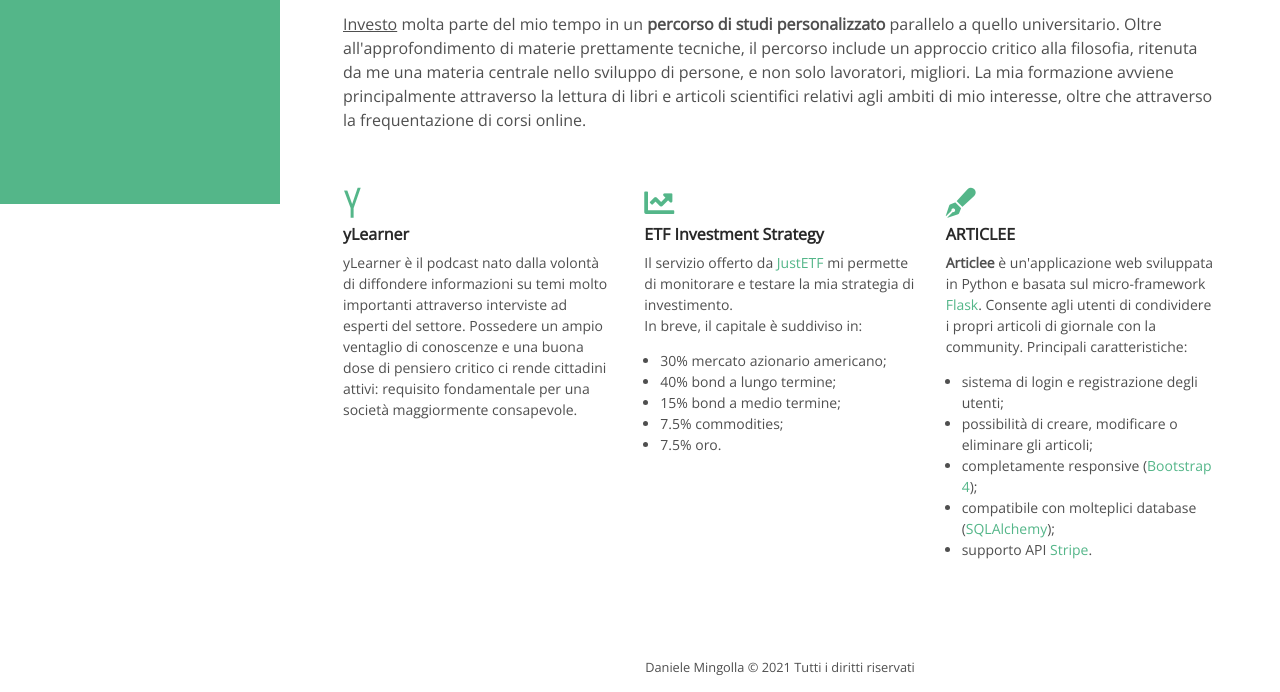
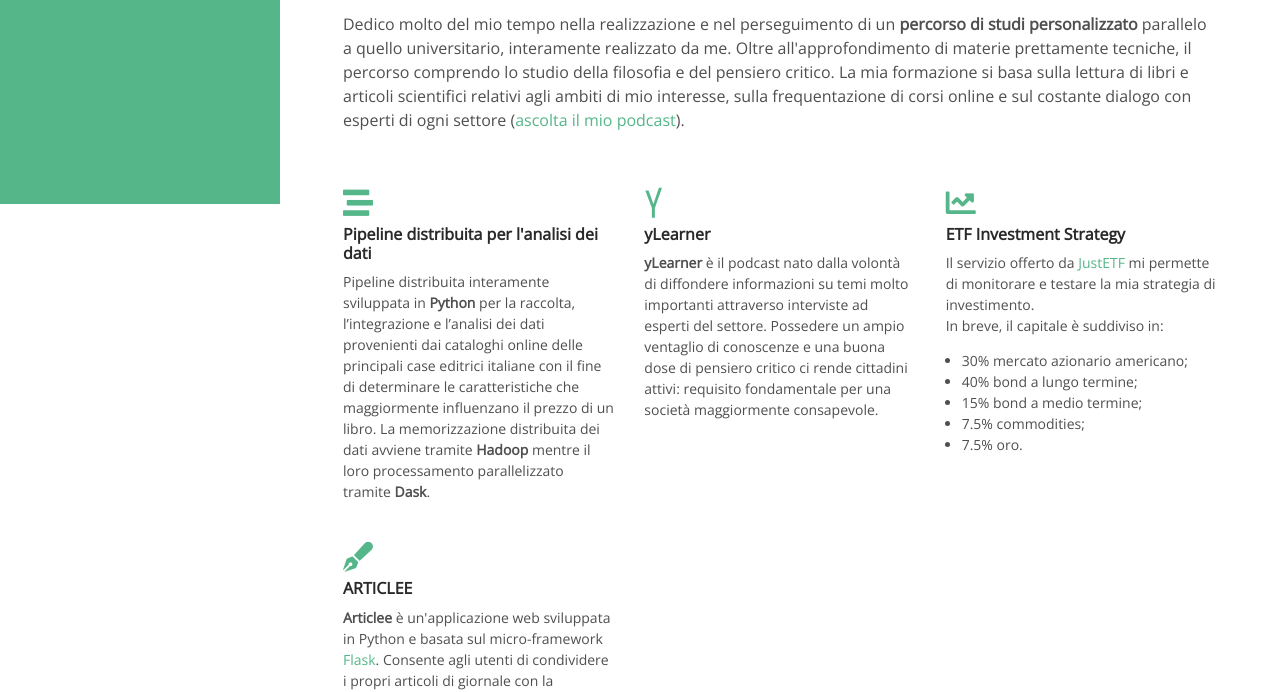
Before and after one commit to mingolladaniele/mingolladaniele.github.io, a plain HTML site: page index.html in a window 1280 px wide. Shown: the part 596-1288 px from the top of the page. Drawn offline with nearby package versions, Linux system fonts and the light colour scheme.

Commit message:
added data management project

```diff
--- a/index.html
+++ b/index.html
@@ -21,7 +21,7 @@
   <!-- FontAwesome JS-->
   <script src="https://kit.fontawesome.com/1695380756.js"></script>
   <script
-    type="text/javascript"> (function () { var css = document.createElement('link'); css.href = 'https://use.fontawesome.com/releases/v5.1.0/css/all.css'; css.rel = 'stylesheet'; css.type = 'text/css'; document.getElementsByTagName('head')[0].appendChild(css); })(); </script>
+    type="text/javascript"> (function () { var css = document.createElement('link'); css.href = 'https://use.fontawesome.com/releases/v5.1.0/css/all.css'; css.rel = 'stylesheet'; css.type = 'text/css'; document.getElementsByTagName('head')[0].appendChild(css); })();</script>
 
 
   <!-- Theme CSS -->
@@ -132,14 +132,34 @@
       <div class="container">
         <h2 class="section-title font-weight-bold mb-3">Progetti</h2>
         <div class="section-intro mb-5">
-          <u>Investo</u> molta parte del mio tempo in un <b>percorso di studi personalizzato</b> parallelo a
-          quello universitario. Oltre all'approfondimento di materie prettamente tecniche, il percorso include un
-          approccio critico alla filosofia, ritenuta da me una materia centrale nello sviluppo di persone, e non solo
-          lavoratori, migliori.
-          La mia formazione avviene principalmente attraverso la lettura di libri e articoli scientifici relativi
-          agli ambiti di mio interesse, oltre che attraverso la frequentazione di corsi online.
+          Dedico molto del mio tempo nella realizzazione e nel perseguimento di un <b>percorso di studi
+            personalizzato</b> parallelo a
+          quello universitario, interamente realizzato da me. Oltre all'approfondimento di materie prettamente tecniche,
+          il percorso comprendo lo studio della filosofia e del
+          pensiero critico. La mia formazione si basa sulla lettura di libri e articoli scientifici relativi
+          agli ambiti di mio interesse, sulla frequentazione di corsi online e sul costante dialogo con esperti di ogni
+          settore (<a href="https://open.spotify.com/show/6FZRr7hYB7Lf6lTi6T0Bjv">ascolta il mio podcast</a>).
         </div>
         <div class="row">
+          <!-- Start Item-->
+          <div class="item col-md-4">
+            <div class="item-inner">
+              <div class="item-icon">
+                <i class="fas fa-stream"></i>
+              </div>
+              <a href="https://github.com/danielemingolla/distributed-pipelines-data-science">
+                <h3 class="item-title">Pipeline distribuita per l'analisi dei dati</h3>
+              </a>
+              <div class="item-desc">
+                Pipeline distribuita interamente sviluppata in <b>Python</b> per la raccolta, l’integrazione
+                e l’analisi dei dati provenienti dai cataloghi online delle principali case editrici
+                italiane con il fine di determinare le caratteristiche che maggiormente influenzano
+                il prezzo di un libro. La memorizzazione distribuita dei dati avviene tramite <b>Hadoop</b>
+                mentre il loro processamento parallelizzato tramite <b>Dask</b>.
+              </div>
+            </div>
+          </div>
+          <!-- End Item-->
           <!-- Start Item-->
           <div class="item col-md-4">
             <div class="item-inner">
@@ -150,14 +170,15 @@
                 <h3 class="item-title">yLearner</h3>
               </a>
               <div class="item-desc">
-                yLearner è il podcast nato dalla volontà di diffondere informazioni su temi molto importanti attraverso
+                <b>yLearner</b> è il podcast nato dalla volontà di diffondere informazioni su temi molto importanti
+                attraverso
                 interviste ad esperti del settore.
                 Possedere un ampio ventaglio di conoscenze e una buona dose di pensiero critico ci rende
                 cittadini attivi: requisito fondamentale per una società maggiormente consapevole.
               </div>
             </div>
           </div>
-          <!-- Start Item-->
+          <!-- End Item-->
           <div class="item col-md-4">
             <div class="item-inner">
               <div class="item-icon">
@@ -208,7 +229,7 @@
       <!--//container-->
     </section>
     <footer class="footer text-center">
-      <small class="copyright">Daniele Mingolla &copy; 2021 Tutti i diritti riservati</small>
+      <small class="copyright">Daniele Mingolla &copy; | 2021 Tutti i diritti riservati</small>
     </footer>
   </div>
   <!--//main-wrapper-->
```
Also changed, not shown: contact.html (+1 -1 lines).
